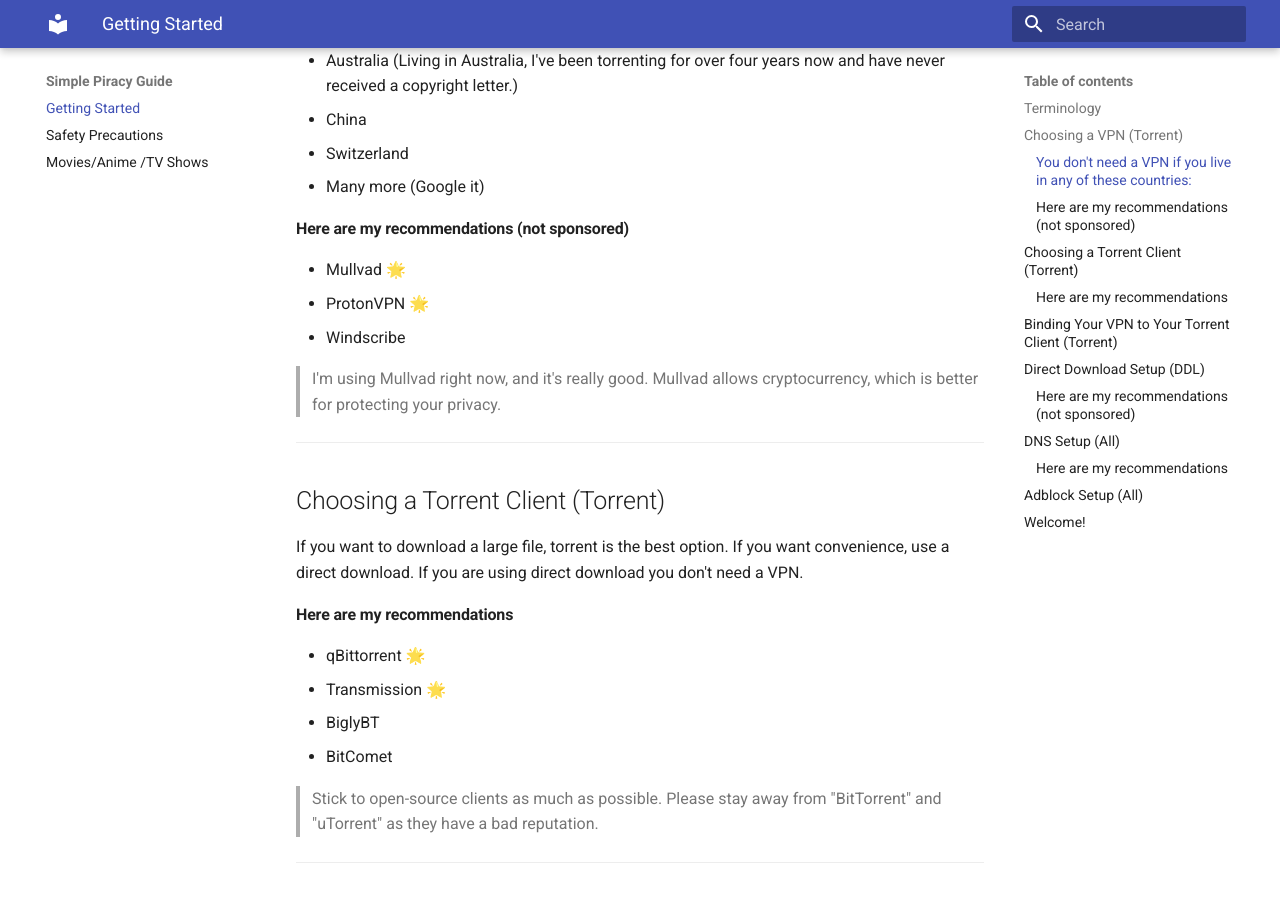
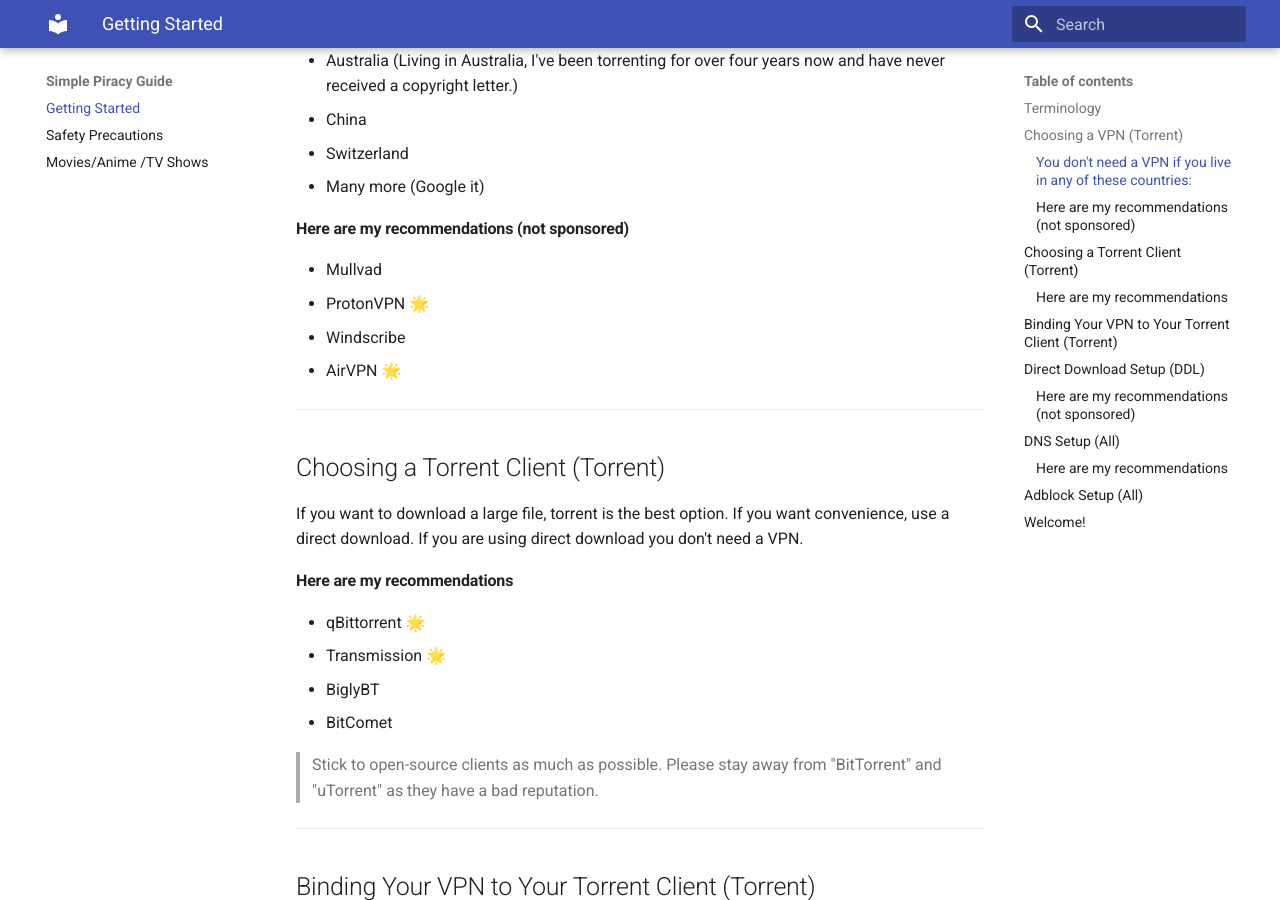
Before and after one commit to eli32-vlc/simple-piracy-guide, an MkDocs documentation site: the page built from docs/index.md, in a window 1280 px wide and 900 px high, scrolled down 1565 px. Built offline with MkDocs 1.6.1 and Material for MkDocs 9.7.7, drawn with Linux system fonts in a browser that asks for light colours.

Commit message:
changed stuff

```diff
--- a/docs/index.md
+++ b/docs/index.md
@@ -36,11 +36,11 @@
 - Many more (Google it)
 
 #### Here are my recommendations (not sponsored)
-- Mullvad 🌟
+- Mullvad
 - ProtonVPN 🌟
 - Windscribe
+- AirVPN 🌟
 
-> I'm using Mullvad right now, and it's really good. Mullvad allows cryptocurrency, which is better for protecting your privacy.
 
 ---
 ## Choosing a Torrent Client (Torrent)
```
